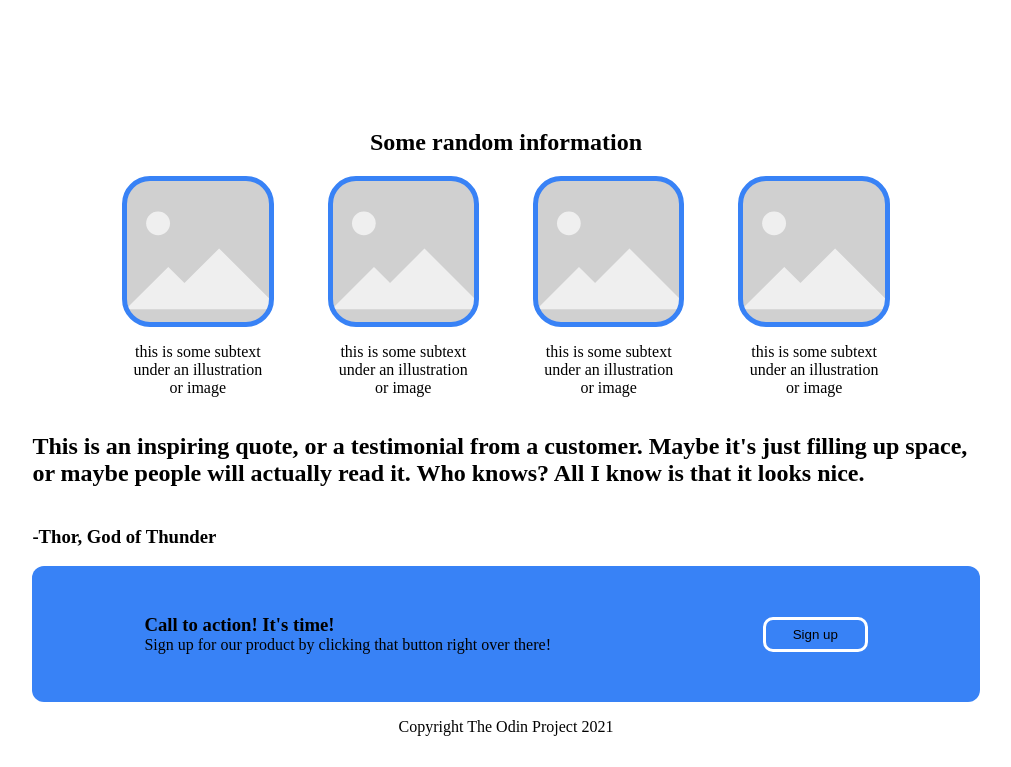
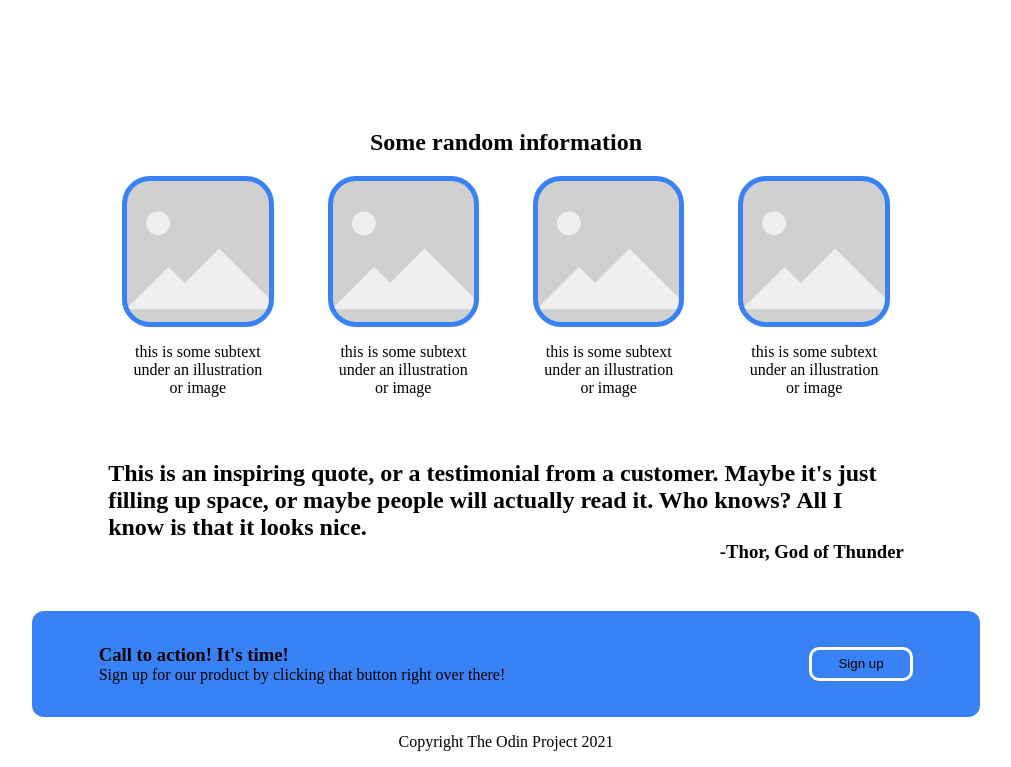
Before and after one commit to Necryl/TOP-Project-Landing-Page, a plain HTML site: page index.html in a window 1280 px wide. Shown: the part 435-1202 px from the top of the page, without its empty margins (134-1145 px from the left). Drawn offline with Linux system fonts and the light colour scheme.

Commit message:
Structure quote section and convert cta section's padding from em to %

```diff
--- a/style.css
+++ b/style.css
@@ -117,6 +117,16 @@ body {
 .quote-section {
     display: flex;
     flex-direction: column;
+    padding: 5% 8%;
+}
+
+.quote {
+    margin: 0%;
+}
+
+.quoter {
+    margin: 0%;
+    align-self: flex-end;
 }
 
 .call-to-action-section {
@@ -125,7 +135,7 @@ body {
     align-items: center;
     background-color: #3882f6;
     border-radius: 0.75em;
-    padding: 3em 7em;
+    padding: 3.5% 7%;
 }
 
 .cta-text {
```
